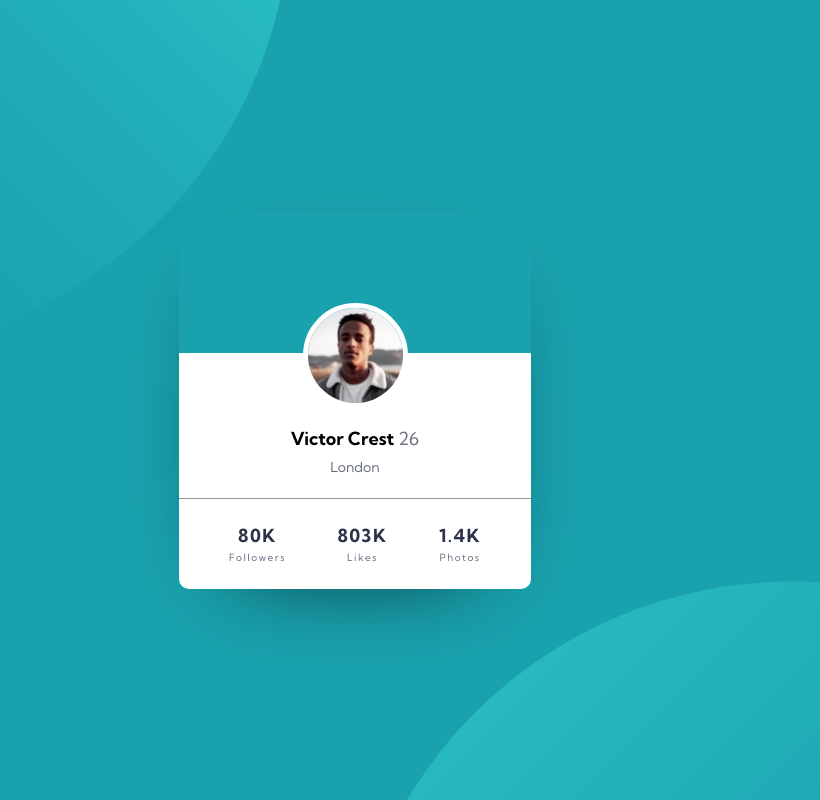
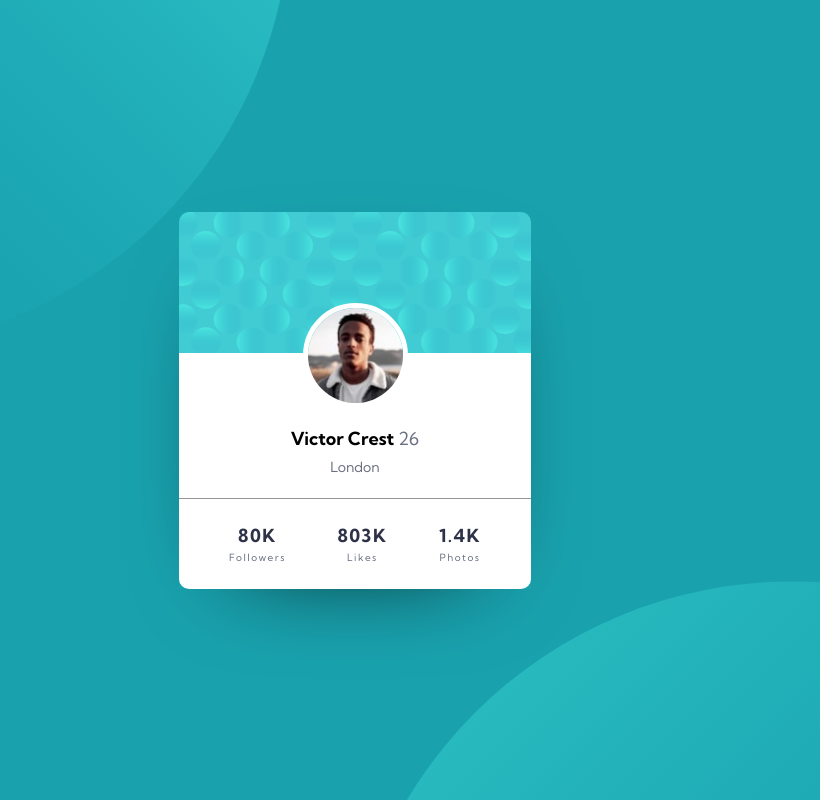
Before and after one commit to MeZord/profile-card-component, a plain HTML site: page index.html in a window 1280 px wide. Shown: the whole page, without its empty margins (285-1105 px from the left). Drawn offline with Linux system fonts and the light colour scheme.

Commit message:
Update styles.css

```diff
--- a/scss/styles.css
+++ b/scss/styles.css
@@ -77,7 +77,7 @@ body {
 
 .container .card__top {
   border-radius: 1rem 1rem 0 0;
-  background-image: url(./images/bg-pattern-card.svg);
+  background-image: url(../images/bg-pattern-card.svg);
   background-position: center center;
   background-size: cover;
   height: 141px;
```
